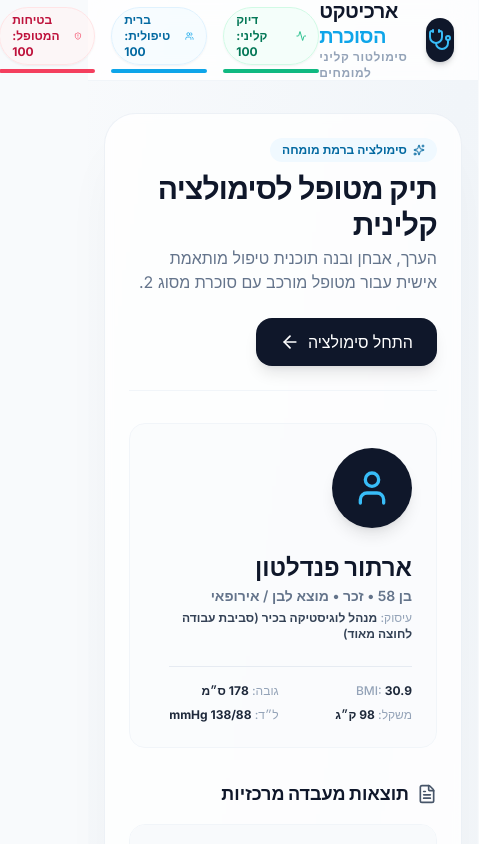
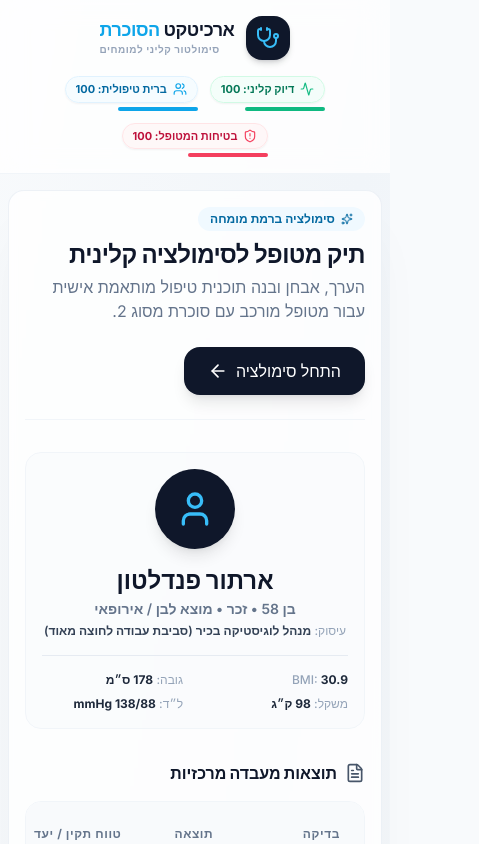
Before and after one commit to tifereteliav/diabetes-expert-quest, a React (Vite) app: page / in a window 390 px wide. Shown: the top 844 px of the page, 479 px wide, since content can reach past the window. Built offline with nearby package versions, Linux system fonts and the light colour scheme.

Commit message:
feat: implement mobile-first responsive layout

```diff
--- a/src/App.tsx
+++ b/src/App.tsx
@@ -103,7 +103,7 @@ function App() {
                 <Sparkles className="h-3 w-3" />
                 <span>סימולציה ברמת מומחה</span>
               </span>
-              <h2 className="text-3xl font-extrabold tracking-tight text-slate-900 mt-2 font-sans">
+              <h2 className="text-2xl sm:text-3xl font-extrabold tracking-tight text-slate-900 mt-2 font-sans">
                 תיק מטופל לסימולציה קלינית
               </h2>
               <p className="text-slate-500 mt-1">
@@ -126,7 +126,7 @@ function App() {
             <div className="lg:col-span-2 space-y-8">
 
               {/* Profile Card */}
-              <div className="bg-slate-50/50 rounded-2xl border border-slate-100 p-6 flex flex-col sm:flex-row gap-6 items-start sm:items-center">
+              <div className="bg-slate-50/50 rounded-2xl border border-slate-100 p-4 sm:p-6 flex flex-col sm:flex-row gap-4 sm:gap-6 items-center text-center sm:text-right">
                 <div className="h-20 w-20 rounded-full bg-slate-900 flex items-center justify-center text-white shrink-0 shadow-lg">
                   <User className="h-10 w-10 text-sky-400" />
                 </div>
@@ -141,7 +141,7 @@ function App() {
                     עיסוק: <span className="text-slate-700 font-semibold">{patientCase1.demographics.occupation}</span>
                   </p>
                 </div>
-                <div className="sm:mr-auto sm:ml-0 grid grid-cols-2 gap-x-6 gap-y-2 text-xs font-medium border-t sm:border-t-0 sm:border-r border-slate-200/80 pt-4 sm:pt-0 sm:pr-6 shrink-0 text-right">
+                <div className="w-full sm:w-auto sm:mr-auto sm:ml-0 grid grid-cols-2 gap-x-6 gap-y-2 text-xs font-medium border-t sm:border-t-0 sm:border-r border-slate-200/80 pt-4 sm:pt-0 sm:pr-6 shrink-0 text-right">
                   <div className="text-slate-400">BMI: <span className="text-slate-800 font-bold">{patientCase1.demographics.bmi}</span></div>
                   <div className="text-slate-400">גובה: <span className="text-slate-800 font-bold">{patientCase1.demographics.height} ס״מ</span></div>
                   <div className="text-slate-400">משקל: <span className="text-slate-800 font-bold">{patientCase1.demographics.weight} ק״ג</span></div>
@@ -153,7 +153,7 @@ function App() {
               <div>
                 <div className="flex items-center space-x-2 space-x-reverse mb-4">
                   <FileText className="h-5 w-5 text-slate-600" />
-                  <h4 className="text-lg font-bold text-slate-900">תוצאות מעבדה מרכזיות</h4>
+                  <h4 className="text-base sm:text-lg font-bold text-slate-900">תוצאות מעבדה מרכזיות</h4>
                 </div>
                 <div className="overflow-x-auto rounded-2xl border border-slate-100 bg-white">
                   <table className="w-full text-right text-sm border-collapse">
@@ -198,7 +198,7 @@ function App() {
             </div>
 
             {/* Column 3: History & Presentation */}
-            <div className="bg-slate-50/50 rounded-3xl border border-slate-100/80 p-6 space-y-6">
+            <div className="bg-slate-50/50 rounded-3xl border border-slate-100/80 p-4 sm:p-6 space-y-6">
               <div>
                 <h4 className="text-md font-bold text-slate-950 uppercase tracking-wider text-xs">תמונת המטופל</h4>
                 <p className="text-sm font-medium text-slate-600 mt-2 leading-relaxed italic bg-white p-4 rounded-2xl border border-slate-100 shadow-sm text-right">
@@ -238,7 +238,7 @@ function App() {
                 <Users className="h-3 w-3 text-sky-500" />
                 <span>שלב האנמנזה</span>
               </span>
-              <h2 className="text-3xl font-extrabold tracking-tight text-slate-900 mt-2 font-sans">
+              <h2 className="text-2xl sm:text-3xl font-extrabold tracking-tight text-slate-900 mt-2 font-sans">
                 התייעצות עם המטופל
               </h2>
             </div>
@@ -268,7 +268,7 @@ function App() {
           <div className="grid grid-cols-1 lg:grid-cols-3 gap-8 text-right">
 
             {/* Right/Main: Chat Window */}
-            <div className="lg:col-span-2 flex flex-col space-y-6 bg-slate-50/50 p-6 rounded-3xl border border-slate-100/80">
+            <div className="lg:col-span-2 flex flex-col space-y-6 bg-slate-50/50 p-4 sm:p-6 rounded-3xl border border-slate-100/80">
               {state.currentDialogueId === 'game_over_node' ? (
                 <div className="bg-red-50/50 border border-red-100 rounded-3xl p-8 shadow-2xl flex flex-col justify-center items-center text-center space-y-6 transition-all duration-300">
                   <div className="h-16 w-16 bg-red-100 text-red-600 rounded-full flex items-center justify-center animate-pulse shadow-md">
@@ -360,7 +360,7 @@ function App() {
             </div>
 
             {/* Left/Sidebar: Anamnesis Structured Questions */}
-            <div className="bg-white rounded-3xl border border-slate-100/80 p-6 space-y-6 flex flex-col">
+            <div className="bg-white rounded-3xl border border-slate-100/80 p-4 sm:p-6 space-y-6 flex flex-col">
               <div>
                 <h3 className="text-sm font-bold text-slate-950 uppercase tracking-wider text-xs">
                   פאנל שאלות אנמנזה
@@ -431,21 +431,21 @@ function App() {
                 <Activity className="h-3 w-3 text-indigo-500" />
                 <span>בדיקה גופנית ואבחון מעבדתי</span>
               </span>
-              <h2 className="text-3xl font-extrabold tracking-tight text-slate-900 mt-2 font-sans">
+              <h2 className="text-2xl sm:text-3xl font-extrabold tracking-tight text-slate-900 mt-2 font-sans">
                 בדיקה גופנית ובדיקות מעבדה מורחבות
               </h2>
             </div>
-            <div className="flex space-x-2 space-x-reverse mt-4 sm:mt-0">
-              <button onClick={() => setPhase('anamnesis')} className="premium-btn-secondary py-2 text-xs">
+            <div className="flex flex-wrap gap-2 space-x-reverse mt-4 sm:mt-0">
+              <button onClick={() => setPhase('anamnesis')} className="premium-btn-secondary py-2 text-xs w-full sm:w-auto">
                 חזרה להתייעצות
               </button>
-              <button onClick={() => setPhase('treatment')} className="premium-btn-primary py-2 text-xs">
+              <button onClick={() => setPhase('treatment')} className="premium-btn-primary py-2 text-xs w-full sm:w-auto">
                 שלב הטיפול
               </button>
             </div>
           </div>
 
-          <div className="p-8 border border-slate-100 bg-slate-50/40 rounded-3xl text-center space-y-4">
+          <div className="p-4 sm:p-8 border border-slate-100 bg-slate-50/40 rounded-3xl text-center space-y-4">
             <Thermometer className="h-12 w-12 text-slate-400 mx-auto animate-bounce" />
             <h3 className="text-xl font-bold text-slate-800">סביבת עבודה אבחנתית</h3>
             <p className="text-sm text-slate-500 max-w-md mx-auto">
@@ -464,21 +464,21 @@ function App() {
                 <Heart className="h-3 w-3 text-emerald-500" />
                 <span>טיפול תרופתי ושינוי אורח חיים</span>
               </span>
-              <h2 className="text-3xl font-extrabold tracking-tight text-slate-900 mt-2 font-sans">
+              <h2 className="text-2xl sm:text-3xl font-extrabold tracking-tight text-slate-900 mt-2 font-sans">
                 אופטימיזציה טיפולית
               </h2>
             </div>
-            <div className="flex space-x-2 space-x-reverse mt-4 sm:mt-0">
-              <button onClick={() => setPhase('physical_labs')} className="premium-btn-secondary py-2 text-xs">
+            <div className="flex flex-wrap gap-2 space-x-reverse mt-4 sm:mt-0">
+              <button onClick={() => setPhase('physical_labs')} className="premium-btn-secondary py-2 text-xs w-full sm:w-auto">
                 חזרה למעבדה
               </button>
-              <button onClick={() => setPhase('counselling')} className="premium-btn-primary py-2 text-xs">
+              <button onClick={() => setPhase('counselling')} className="premium-btn-primary py-2 text-xs w-full sm:w-auto">
                 שלב הייעוץ
               </button>
             </div>
           </div>
 
-          <div className="p-8 border border-slate-100 bg-slate-50/40 rounded-3xl text-center space-y-4">
+          <div className="p-4 sm:p-8 border border-slate-100 bg-slate-50/40 rounded-3xl text-center space-y-4">
             <Scale className="h-12 w-12 text-slate-400 mx-auto" />
             <h3 className="text-xl font-bold text-slate-800">סביבת עבודה לרשימת מרשמים והתאמות מינון</h3>
             <p className="text-sm text-slate-500 max-w-md mx-auto">
@@ -497,21 +497,21 @@ function App() {
                 <Users className="h-3 w-3 text-violet-500" />
                 <span>הדרכת מטופל ותמיכה</span>
               </span>
-              <h2 className="text-3xl font-extrabold tracking-tight text-slate-900 mt-2 font-sans">
+              <h2 className="text-2xl sm:text-3xl font-extrabold tracking-tight text-slate-900 mt-2 font-sans">
                 ראיון מוטיבציוני ושמירה על הרגליים
               </h2>
             </div>
-            <div className="flex space-x-2 space-x-reverse mt-4 sm:mt-0">
-              <button onClick={() => setPhase('treatment')} className="premium-btn-secondary py-2 text-xs">
+            <div className="flex flex-wrap gap-2 space-x-reverse mt-4 sm:mt-0">
+              <button onClick={() => setPhase('treatment')} className="premium-btn-secondary py-2 text-xs w-full sm:w-auto">
                 חזרה לטיפול
               </button>
-              <button onClick={() => setPhase('feedback')} className="premium-btn-primary py-2 text-xs">
+              <button onClick={() => setPhase('feedback')} className="premium-btn-primary py-2 text-xs w-full sm:w-auto">
                 הערכה סופית
               </button>
             </div>
           </div>
 
-          <div className="p-8 border border-slate-100 bg-slate-50/40 rounded-3xl text-center space-y-4">
+          <div className="p-4 sm:p-8 border border-slate-100 bg-slate-50/40 rounded-3xl text-center space-y-4">
             <HelpCircle className="h-12 w-12 text-slate-400 mx-auto" />
             <h3 className="text-xl font-bold text-slate-800">סביבת עבודה לייעוץ והדרכה</h3>
             <p className="text-sm text-slate-500 max-w-md mx-auto">
--- a/src/components/Layout/Navbar.tsx
+++ b/src/components/Layout/Navbar.tsx
@@ -28,18 +28,18 @@ export const Navbar: React.FC<NavbarProps> = ({ currentPhase, scores }) => {
 
   return (
     <header className="sticky top-0 z-50 w-full border-b border-slate-100 bg-white/80 backdrop-blur-md transition-all duration-300">
-      <div className="mx-auto flex h-20 max-w-7xl items-center justify-between px-6 lg:px-8">
+      <div className="mx-auto flex flex-col sm:flex-row min-h-[5rem] py-4 sm:py-0 max-w-7xl items-center justify-between px-4 sm:px-6 lg:px-8 gap-4">
 
         {/* Brand / Logo */}
-        <div className="flex items-center space-x-3 space-x-reverse">
-          <div className="flex h-11 w-11 items-center justify-center rounded-2xl bg-slate-900 text-white shadow-md shadow-slate-950/15">
+        <div className="flex items-center space-x-3 space-x-reverse self-center sm:self-auto">
+          <div className="flex h-11 w-11 items-center justify-center rounded-2xl bg-slate-900 text-white shadow-md shadow-slate-950/15 shrink-0">
             <Stethoscope className="h-6 w-6 text-sky-400" />
           </div>
           <div>
-            <h1 className="text-xl font-bold tracking-tight text-slate-900 font-sans leading-tight">
+            <h1 className="text-lg sm:text-xl font-bold tracking-tight text-slate-900 font-sans leading-tight">
               ארכיטקט <span className="text-sky-500">הסוכרת</span>
             </h1>
-            <p className="text-xs font-semibold text-slate-400 tracking-wider uppercase font-sans">
+            <p className="text-[10px] sm:text-xs font-semibold text-slate-400 tracking-wider uppercase font-sans">
               סימולטור קליני למומחים
             </p>
           </div>
@@ -88,15 +88,15 @@ export const Navbar: React.FC<NavbarProps> = ({ currentPhase, scores }) => {
         </nav>
 
         {/* Score Badges */}
-        <div className="flex items-center space-x-4 space-x-reverse">
+        <div className="flex flex-wrap items-center justify-center sm:justify-end gap-3 sm:gap-4 w-full sm:w-auto">
 
           {/* Clinical Accuracy */}
-          <div className="flex flex-col items-start">
-            <div className="flex items-center space-x-1.5 space-x-reverse rounded-full border border-emerald-100 bg-emerald-50/50 px-3 py-1 text-emerald-700 shadow-sm transition-all duration-300">
-              <Activity className="h-4 w-4 text-emerald-500 animate-pulse" />
-              <span className="text-xs font-bold font-sans">דיוק קליני: {scores.accuracy}</span>
+          <div className="flex flex-col items-start shrink-0">
+            <div className="flex items-center space-x-1.5 space-x-reverse rounded-full border border-emerald-100 bg-emerald-50/50 px-2.5 py-1 text-emerald-700 shadow-sm transition-all duration-300">
+              <Activity className="h-3.5 w-3.5 text-emerald-500 animate-pulse" />
+              <span className="text-[11px] sm:text-xs font-bold font-sans">דיוק קליני: {scores.accuracy}</span>
             </div>
-            <div className="mt-1 h-1 w-24 rounded-full bg-slate-100 overflow-hidden">
+            <div className="mt-1 h-1 w-20 sm:w-24 rounded-full bg-slate-100 overflow-hidden">
               <div
                 className="h-full bg-emerald-500 transition-all duration-500 ease-out"
                 style={{ width: `${Math.max(0, Math.min(100, scores.accuracy))}%` }}
@@ -105,12 +105,12 @@ export const Navbar: React.FC<NavbarProps> = ({ currentPhase, scores }) => {
           </div>
 
           {/* Therapeutic Alliance */}
-          <div className="flex flex-col items-start">
-            <div className="flex items-center space-x-1.5 space-x-reverse rounded-full border border-sky-100 bg-sky-50/50 px-3 py-1 text-sky-700 shadow-sm transition-all duration-300">
-              <Users className="h-4 w-4 text-sky-500" />
-              <span className="text-xs font-bold font-sans">ברית טיפולית: {scores.alliance}</span>
+          <div className="flex flex-col items-start shrink-0">
+            <div className="flex items-center space-x-1.5 space-x-reverse rounded-full border border-sky-100 bg-sky-50/50 px-2.5 py-1 text-sky-700 shadow-sm transition-all duration-300">
+              <Users className="h-3.5 w-3.5 text-sky-500" />
+              <span className="text-[11px] sm:text-xs font-bold font-sans">ברית טיפולית: {scores.alliance}</span>
             </div>
-            <div className="mt-1 h-1 w-24 rounded-full bg-slate-100 overflow-hidden">
+            <div className="mt-1 h-1 w-20 sm:w-24 rounded-full bg-slate-100 overflow-hidden">
               <div
                 className="h-full bg-sky-500 transition-all duration-500 ease-out"
                 style={{ width: `${Math.max(0, Math.min(100, scores.alliance))}%` }}
@@ -119,12 +119,12 @@ export const Navbar: React.FC<NavbarProps> = ({ currentPhase, scores }) => {
           </div>
 
           {/* Patient Safety */}
-          <div className="flex flex-col items-start">
-            <div className="flex items-center space-x-1.5 space-x-reverse rounded-full border border-rose-100 bg-rose-50/50 px-3 py-1 text-rose-700 shadow-sm transition-all duration-300">
-              <ShieldAlert className="h-4 w-4 text-rose-500" />
-              <span className="text-xs font-bold font-sans">בטיחות המטופל: {scores.safety}</span>
+          <div className="flex flex-col items-start shrink-0">
+            <div className="flex items-center space-x-1.5 space-x-reverse rounded-full border border-rose-100 bg-rose-50/50 px-2.5 py-1 text-rose-700 shadow-sm transition-all duration-300">
+              <ShieldAlert className="h-3.5 w-3.5 text-rose-500" />
+              <span className="text-[11px] sm:text-xs font-bold font-sans">בטיחות המטופל: {scores.safety}</span>
             </div>
-            <div className="mt-1 h-1 w-24 rounded-full bg-slate-100 overflow-hidden">
+            <div className="mt-1 h-1 w-20 sm:w-24 rounded-full bg-slate-100 overflow-hidden">
               <div
                 className="h-full bg-rose-500 transition-all duration-500 ease-out"
                 style={{ width: `${Math.max(0, Math.min(100, scores.safety))}%` }}
--- a/src/components/Layout/SimulatorLayout.tsx
+++ b/src/components/Layout/SimulatorLayout.tsx
@@ -23,10 +23,10 @@ export const SimulatorLayout: React.FC<SimulatorLayoutProps> = ({
       <Navbar currentPhase={currentPhase} scores={scores} />
 
       {/* Main Spacious Container */}
-      <main className="flex-1 max-w-7xl w-full mx-auto px-4 py-8 sm:px-6 lg:px-8 flex flex-col justify-center">
+      <main className="flex-1 max-w-7xl w-full mx-auto px-2 py-4 sm:px-6 lg:px-8 flex flex-col justify-center">
 
         {/* Floating Content Card with Premium Design Tokens */}
-        <div className="w-full bg-white/80 backdrop-blur-sm rounded-4xl border border-slate-200/60 shadow-premium p-6 sm:p-10 transition-all duration-500 ease-in-out hover:border-slate-300/60">
+        <div className="w-full bg-white/80 backdrop-blur-sm rounded-2xl sm:rounded-4xl border border-slate-200/60 shadow-premium p-4 sm:p-10 transition-all duration-500 ease-in-out hover:border-slate-300/60">
 
           {/* Internal Layout Frame */}
           <div className="w-full h-full min-h-[500px] flex flex-col justify-between">
```
